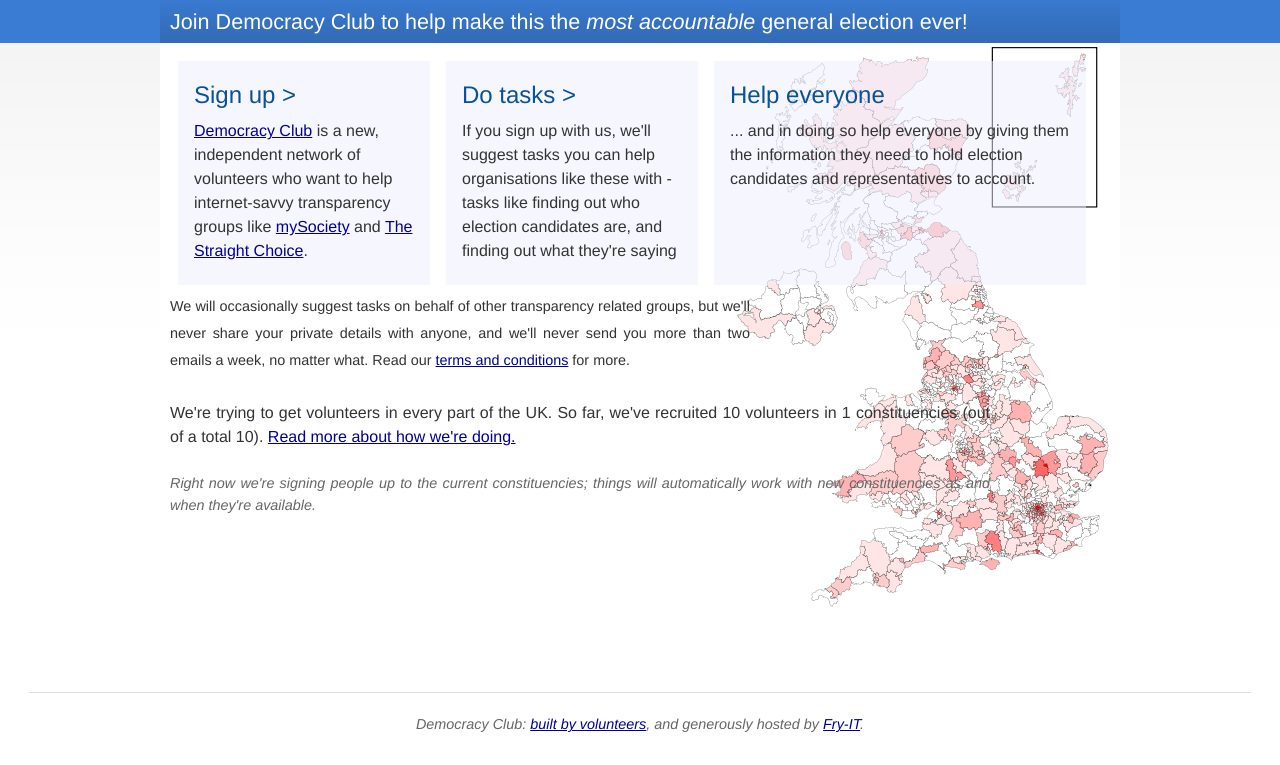
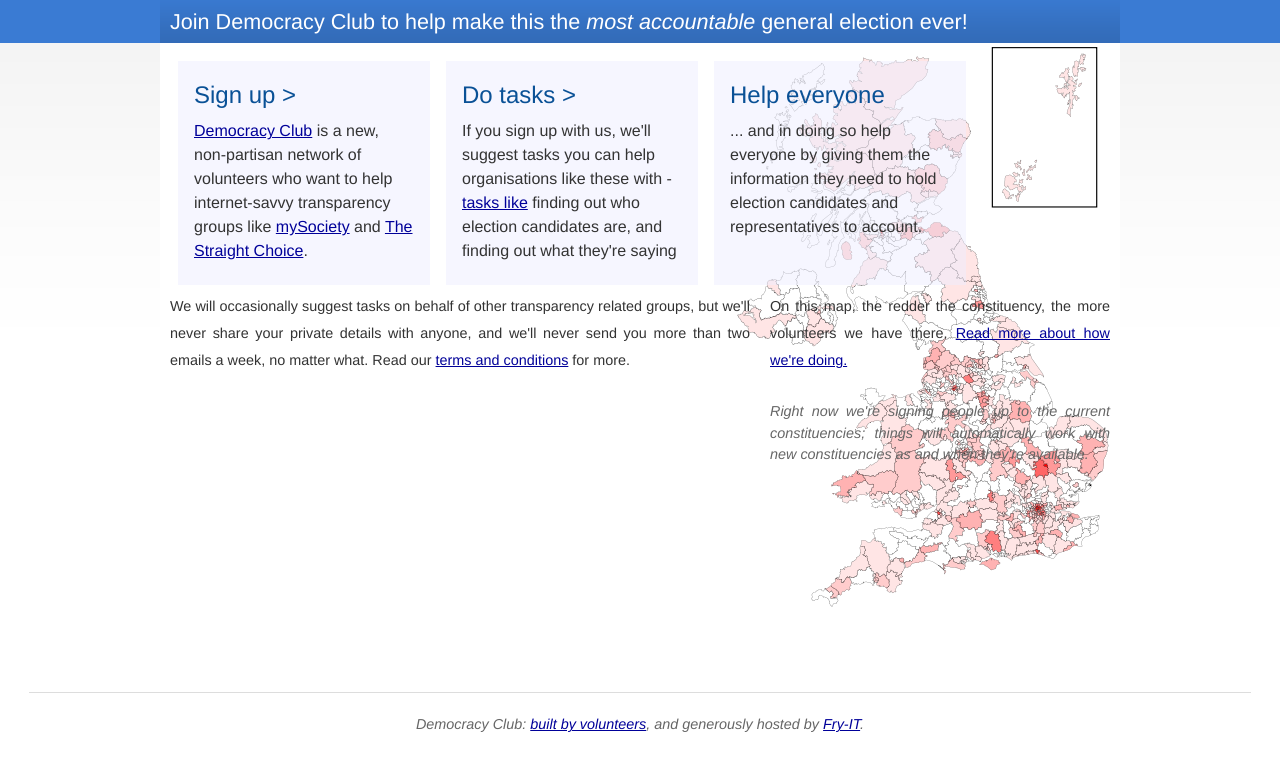
Before and after one commit to DemocracyClub/constituencyvolunteernetwork, a Django app: template signup/templates/home_2.html in a window 1280 px wide. Shown: the part 107-872 px from the top of the page. Run offline with Django 3.2, Linux system fonts and the light colour scheme; the template is opened without the code that fills it: most values are stand-ins (such as "Sample title", 1, 10 or a date in 2020).

Commit message:
Modifying home2, moving things around, added explanation to map, changed 'independent'->'non-partisan' to be clearer (I think) due to confusion about our intent

```diff
--- a/invite/strings.py
+++ b/invite/strings.py
@@ -3,7 +3,7 @@ INVITE_SUBJECT = "Invitation from %s for Democracy Club"
 INVITE_ERROR_HONEYPOT = "Begone, foul bot"
 
 INVITE_TEXT = """
-I recently joined Democracy Club, an independent
+I recently joined Democracy Club, a non-partisan
 website for helping you volunteer to improve democratic
 accountability in your local area.
 
--- a/signup/templates/home_2.html
+++ b/signup/templates/home_2.html
@@ -13,23 +13,24 @@
 {% block content %}
 <div class="span-2 topbox">
     <h3>Sign up ></h3>
-    <p><a href="/aboutus/">Democracy Club</a></em> is a new, independent network of volunteers who want to help internet-savvy transparency groups like <a href="http://www.mysociety.org/">mySociety</a> and <a href="http://www.thestraightchoice.org/">The Straight Choice</a>.</p>
+    <p><a href="/aboutus/">Democracy Club</a></em> is a new, non-partisan network of volunteers who want to help internet-savvy transparency groups like <a href="http://www.mysociety.org/">mySociety</a> and <a href="http://www.thestraightchoice.org/">The Straight Choice</a>.</p>
 </div>
 
 <div class="span-2 topbox">
     <h3>Do tasks ></h3>
-    <p>If you sign up with us, we'll suggest tasks you can help organisations like these with - tasks like finding out who election candidates are, and finding out what they're saying</p>
+    <p>If you sign up with us, we'll suggest tasks you can help organisations like these with - <a href='/aboutus/#what'>tasks like</a> finding out who election candidates are, and finding out what they're saying</p>
 </div>
 
-<div class="span-3 topbox">
+<div class="span-2 topbox">
     <h3>Help everyone</h3>
     <p>... and in doing so help everyone by giving them the information they need to hold election candidates and representatives to account.</p>
 </div>
 
-<div class="span-5 last">
+<div class="span-5">
 {% if form %}
   <form action="" method="post" id="signup">
   <h3>Join now!</h3>
+  <p class="small">We're trying to get volunteers in every part of the UK.  So far, we've recruited {{ volunteers }} volunteers in {{ count }} constituencies (out of a total {{ total }}).</p>
   <table>
   {{ form.as_table }}
   <tr>
@@ -39,11 +40,14 @@
   </table>
   </form>
 {% endif %}
+</div>
+
+<div class="span-5">
 <p class="small">We will occasionally suggest tasks on behalf of other transparency related groups, but we'll never share your private details with anyone, and we'll never send you more than two emails a week, no matter what.  Read our <a href="/aboutus/#privacy">terms and conditions</a> for more.</p>
 </div>
 
-<div class="span-7">
-<p>We're trying to get volunteers in every part of the UK.  So far, we've recruited {{ volunteers }} volunteers in {{ count }} constituencies (out of a total {{ total }}).  <a href="/statistics/">Read more about how we're doing.</a></p>
+<div class="span-3 last">
+<p class="small">On this map, the redder the constituency, the more volunteers we have there. <a href="/statistics/">Read more about how we're doing.</a></p>
 <p class="quiet">Right now we're signing people up to the current constituencies; things will automatically work with new constituencies as and when they're available.</p>
 </div>
 
```
